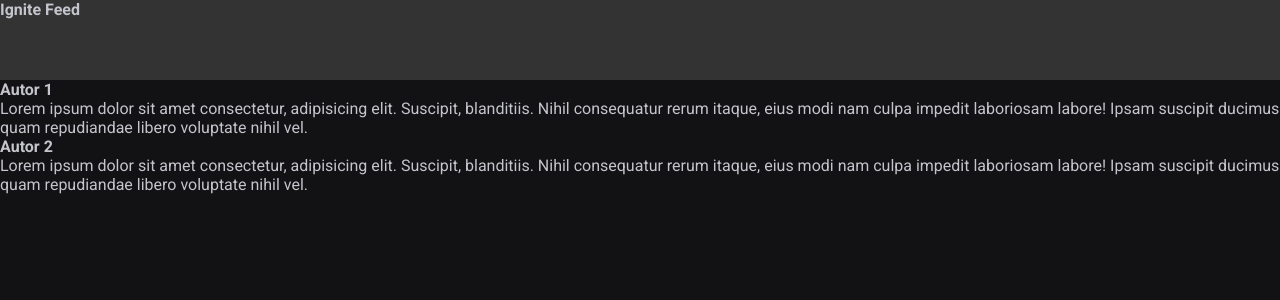
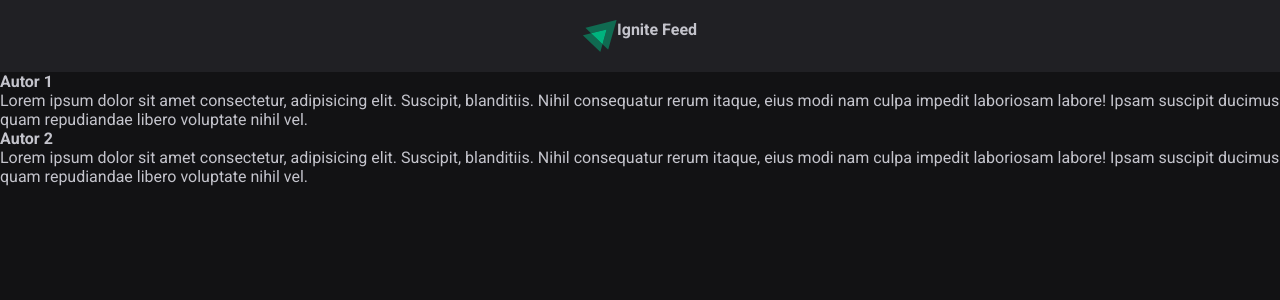
Before and after one commit to Paulo301/01-fundamentos-reactjs, a React (Vite) app: page / in a window 1280 px wide. Shown: the top 300 px of the page. Built offline with nearby package versions, Linux system fonts and the light colour scheme.

Commit message:
feat: lesson header component

```diff
--- a/src/components/Header.jsx
+++ b/src/components/Header.jsx
@@ -1,8 +1,11 @@
 import styles from "./Header.module.css";
+
+import igniteLogo from "../assets/ignite-logo.svg";
 
 export function Header() {
   return (
     <header className={styles.header}>
+      <img src={igniteLogo} alt="Logotipo do Ignite" />
       <strong>Ignite Feed</strong>
     </header>
   );
--- a/src/components/Header.module.css
+++ b/src/components/Header.module.css
@@ -1,4 +1,10 @@
 .header {
-  background: #333;
-  height: 80px;
+  background: var(--gray-800);
+  display: flex;
+  justify-content: center;
+  padding: 1.25rem 0;
 }
+
+.header img {
+  height: 2rem;
+}
```
Also changed, not shown: src/assets/ignite-logo.svg (added).
